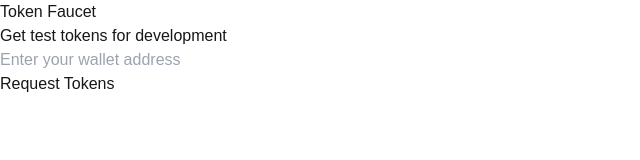
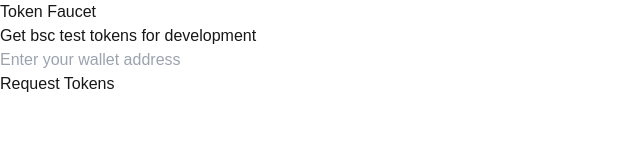
Before and after one commit to rexdavinci/bsc-testnet-token-faucet, a Next.js app: page / in a window 1280 px wide. Shown: the top 160 px of the page, without its empty margins (0-640 px from the left). Built offline with nearby package versions, Linux system fonts and the light colour scheme.

Commit message:
add bsc note

```diff
--- a/src/app/page.tsx
+++ b/src/app/page.tsx
@@ -35,7 +35,7 @@ export default function Home() {
           Token Faucet
         </h1>
         <p className="text-gray-300 text-center mb-8">
-          Get test tokens for development
+          Get bsc test tokens for development
         </p>
 
         <div className="space-y-6">
```
